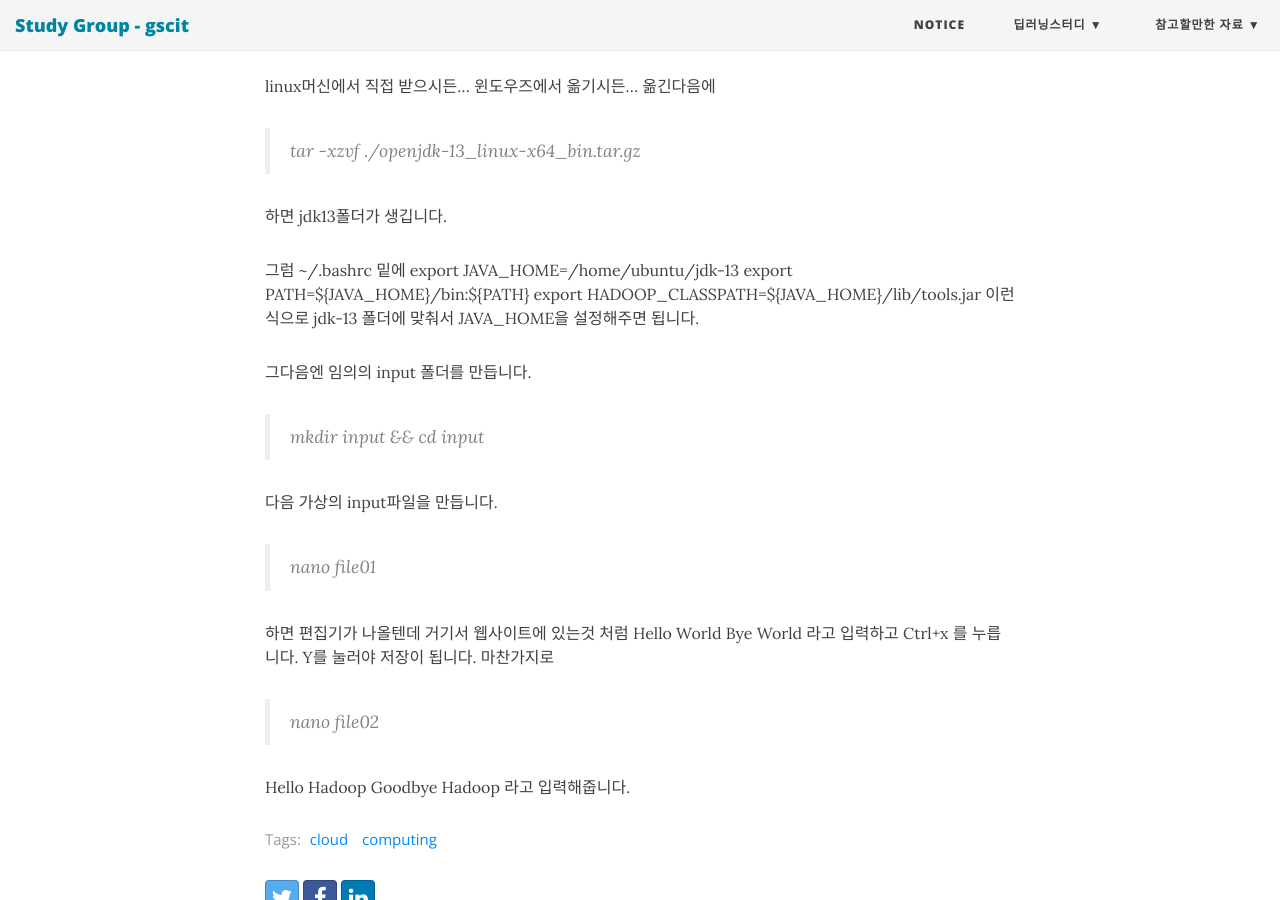
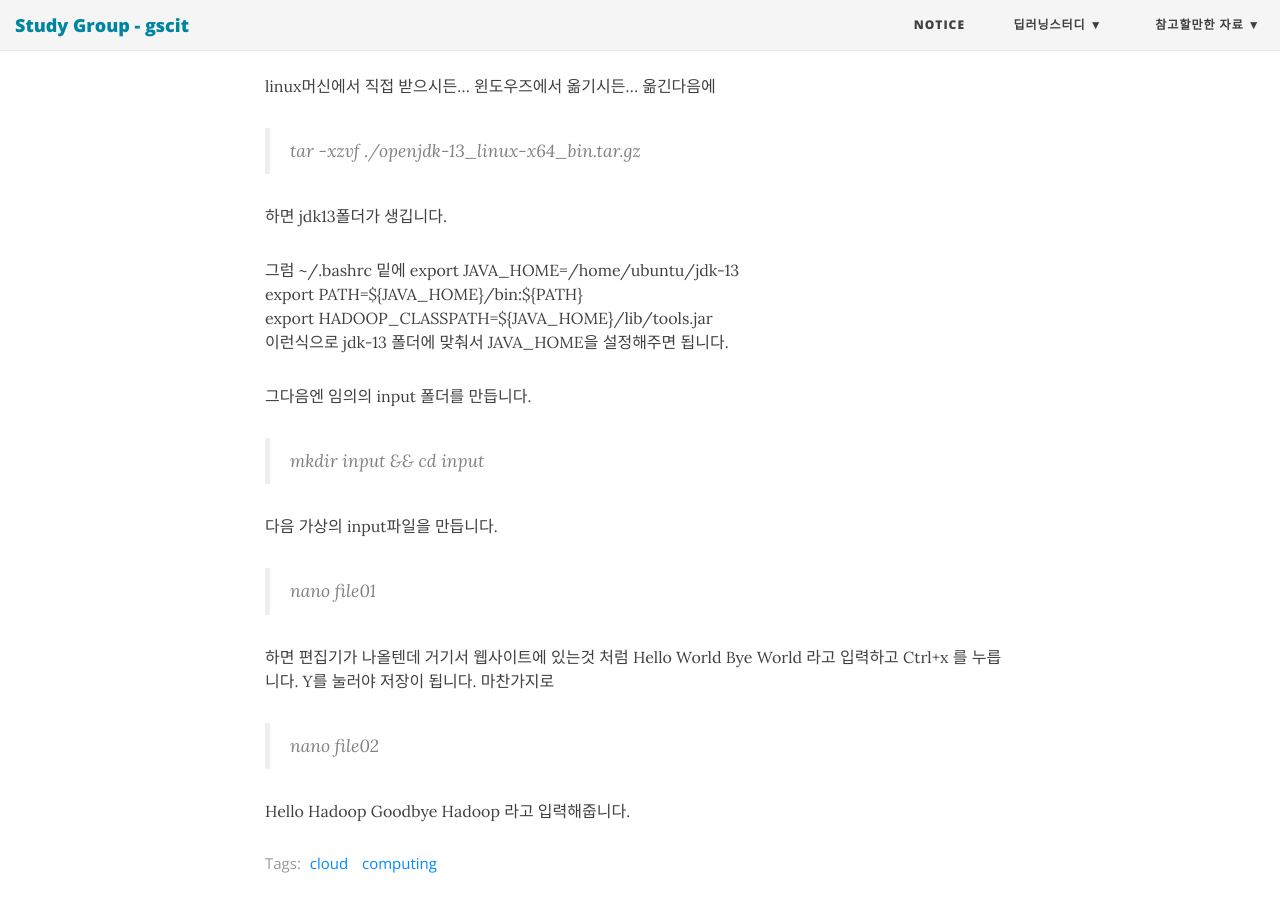
Before and after one commit to gscit/gscit.github.io, a Jekyll site: the page built from _posts/2019-01-09-cloud-first.md, in a window 1280 px wide and 900 px high, scrolled down 465 px. Built offline with Jekyll 4.4.1, drawn with Linux system fonts in a browser that asks for light colours; nearby versions of some CDN libraries; comment, search, counter and statistics services are not loaded.

```diff
--- a/_posts/2019-01-09-cloud-first.md
+++ b/_posts/2019-01-09-cloud-first.md
@@ -22,9 +22,9 @@ linux머신에서 직접 받으시든... 윈도우즈에서 옮기시든...  옮
 하면 jdk13폴더가 생깁니다.
 
 그럼 ~/.bashrc 밑에
-export JAVA_HOME=/home/ubuntu/jdk-13
-export PATH=${JAVA_HOME}/bin:${PATH}
-export HADOOP_CLASSPATH=${JAVA_HOME}/lib/tools.jar
+export JAVA_HOME=/home/ubuntu/jdk-13\
+export PATH=${JAVA_HOME}/bin:${PATH}\
+export HADOOP_CLASSPATH=${JAVA_HOME}/lib/tools.jar\
 이런식으로 jdk-13 폴더에 맞춰서 JAVA_HOME을 설정해주면 됩니다.
 
 그다음엔 임의의 input 폴더를 만듭니다.
```
